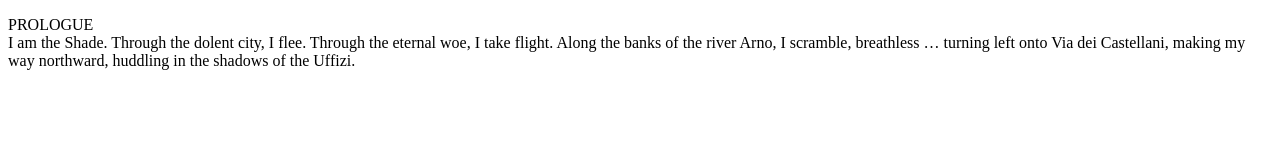
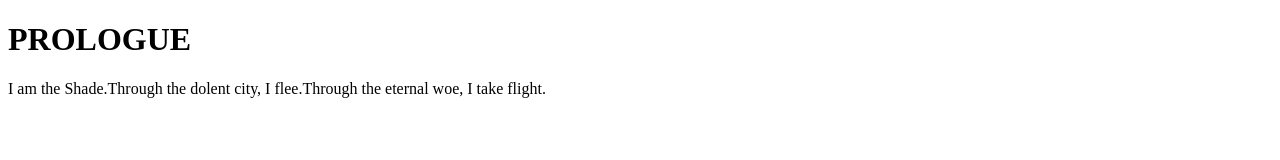
Before and after one commit to ramondm4/Book, a plain HTML site: page index.html in a window 1280 px wide. Drawn offline with Linux system fonts and the light colour scheme.

Commit message:
Html Update

```diff
--- a/index.html
+++ b/index.html
@@ -4,20 +4,18 @@
     <meta charset="UTF-8">
     <meta http-equiv="X-UA-Compatible" content="IE=edge">
     <meta name="viewport" content="width=device-width, initial-scale=1.0">
-    <title>Document</title>
+    <title>Book</title>
 </head>
 <body>
-    <section>
+    <header>
+        <h1> PROLOGUE </h1>
+    </header>
+    <main>
         <article>
-            <p>
-                PROLOGUE </br>
-                I am the Shade.
-                Through the dolent city, I flee.
-                Through the eternal woe, I take flight.
-                Along the banks of the river Arno, I scramble, breathless … turning left onto Via dei
-                Castellani, making my way northward, huddling in the shadows of the Uffizi.</p>
+            <p>I am the Shade.Through the dolent city, I flee.Through the eternal woe, I take flight.</p>
         </article>
-    </section>
+    </main>
+
     <!-- latest-->
 </body>
 </html>
```
